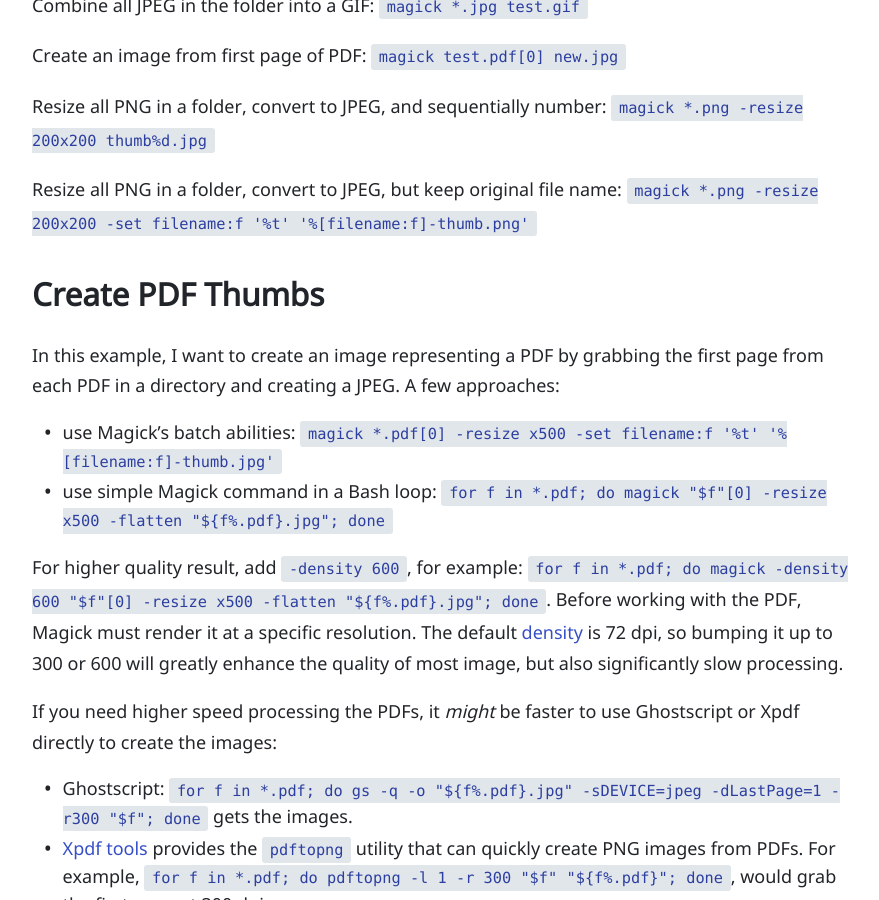
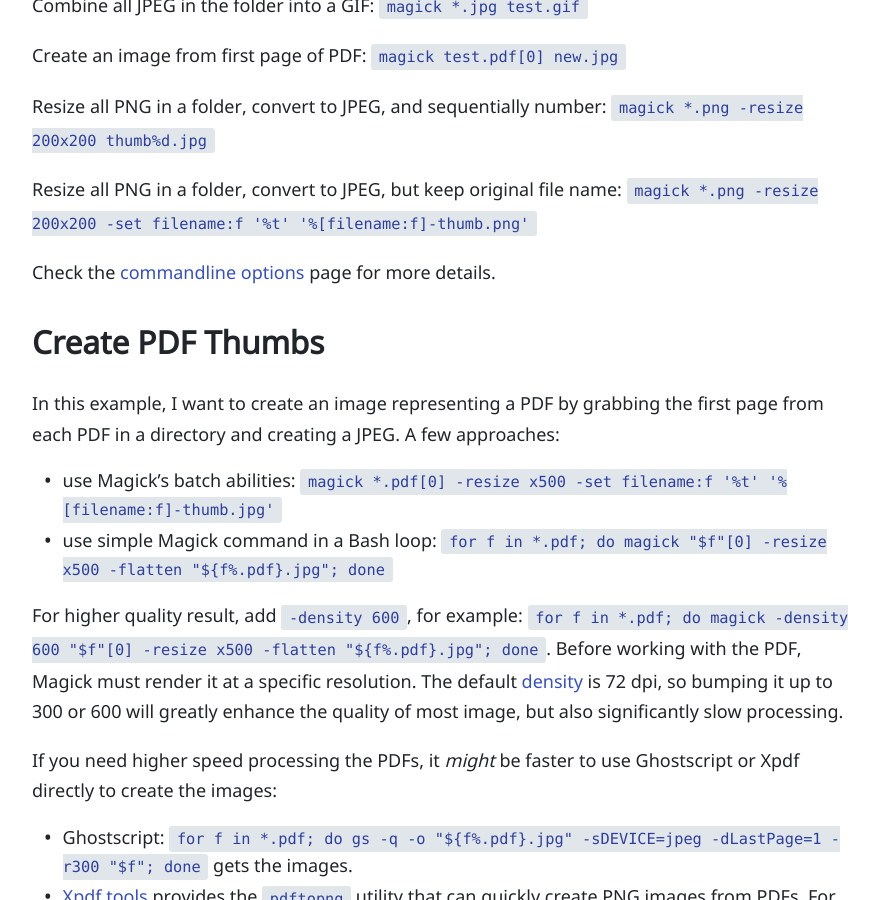
Before and after one commit to evanwill/_drafts, a Jekyll site: the page built from _notes/imagemagick.md, in a window 1280 px wide and 900 px high, scrolled down 1601 px. Shown: the whole window, without its empty margins (194-1073 px from the left). Built offline with Jekyll 4.4.1, drawn with Linux system fonts in a browser that asks for light colours.

Commit message:
imagemagick docs

```diff
--- a/_notes/imagemagick.md
+++ b/_notes/imagemagick.md
@@ -64,6 +64,8 @@
 Resize all PNG in a folder, convert to JPEG, but keep original file name:
 `magick *.png -resize 200x200 -set filename:f '%t' '%[filename:f]-thumb.png'`
 
+Check the [commandline options](https://www.imagemagick.org/script/command-line-options.php#auto-level) page for more details.
+
 ## Create PDF Thumbs
 
 In this example, I want to create an image representing a PDF by grabbing the first page from each PDF in a directory and creating a JPEG.
```
